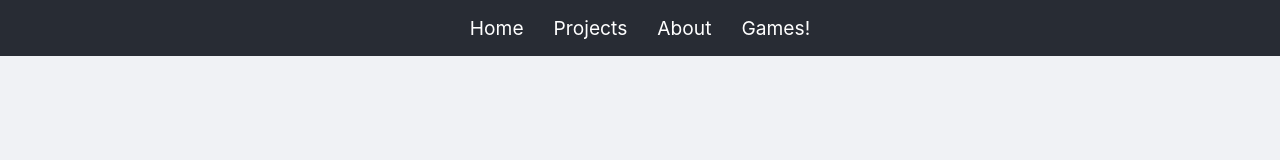
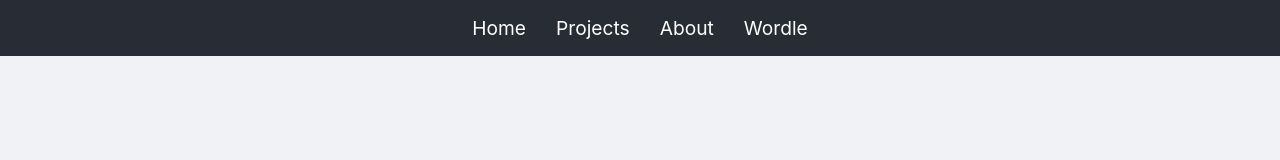
Before and after one commit to zwjc/myweb, a React (Create React App) app: page / in a window 1280 px wide. Shown: the top 160 px of the page. Built offline with nearby package versions, Linux system fonts and the light colour scheme; the HTML template or start-up script is replaced by a standard one.

Commit message:
chore: update links

```diff
--- a/src/App.js
+++ b/src/App.js
@@ -21,7 +21,7 @@ function App() {
               <Link to="/about" className="nav-link">About</Link>
             </li>
             <li className="nav-item">
-              <a href="https://wordle-b3r.pages.dev/" className="nav-link" target="_blank" rel="noopener noreferrer">Games!</a>
+              <a href="https://games.jeffreychang.org/" className="nav-link" target="_blank" rel="noopener noreferrer">Wordle</a>
             </li>
           </ul>
         </nav>
```
